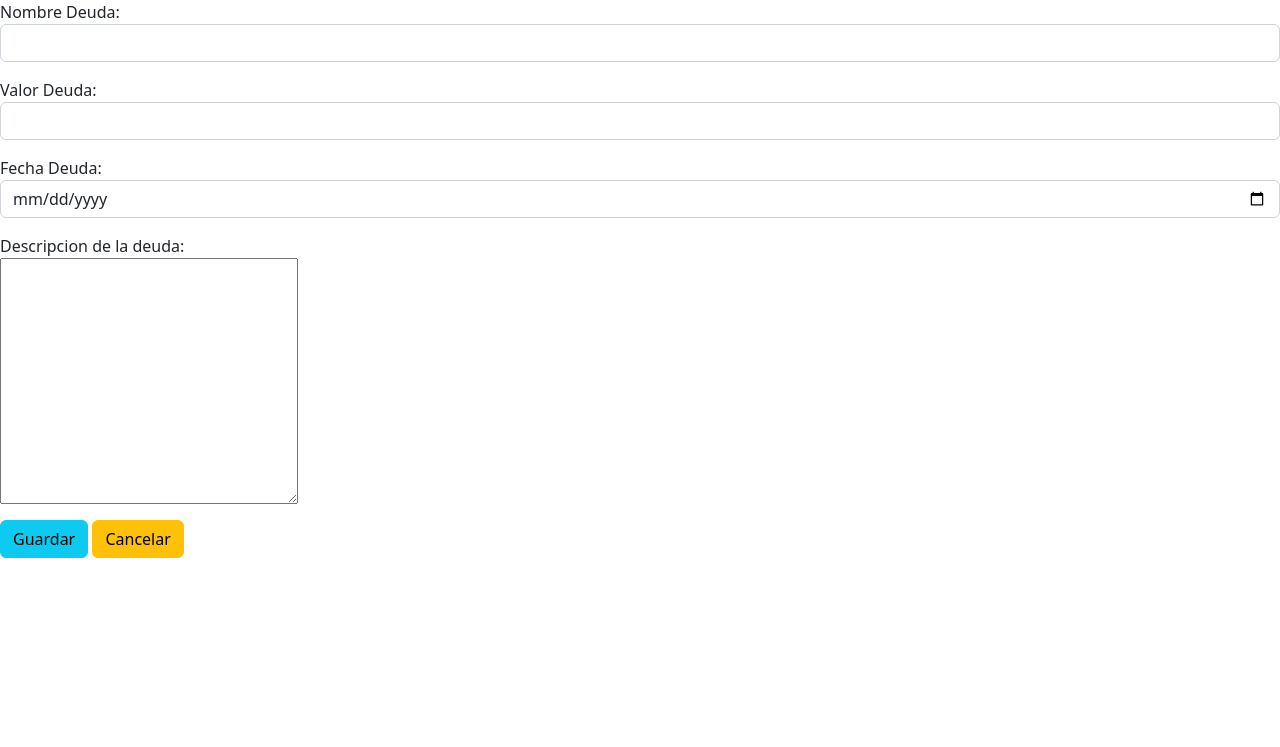
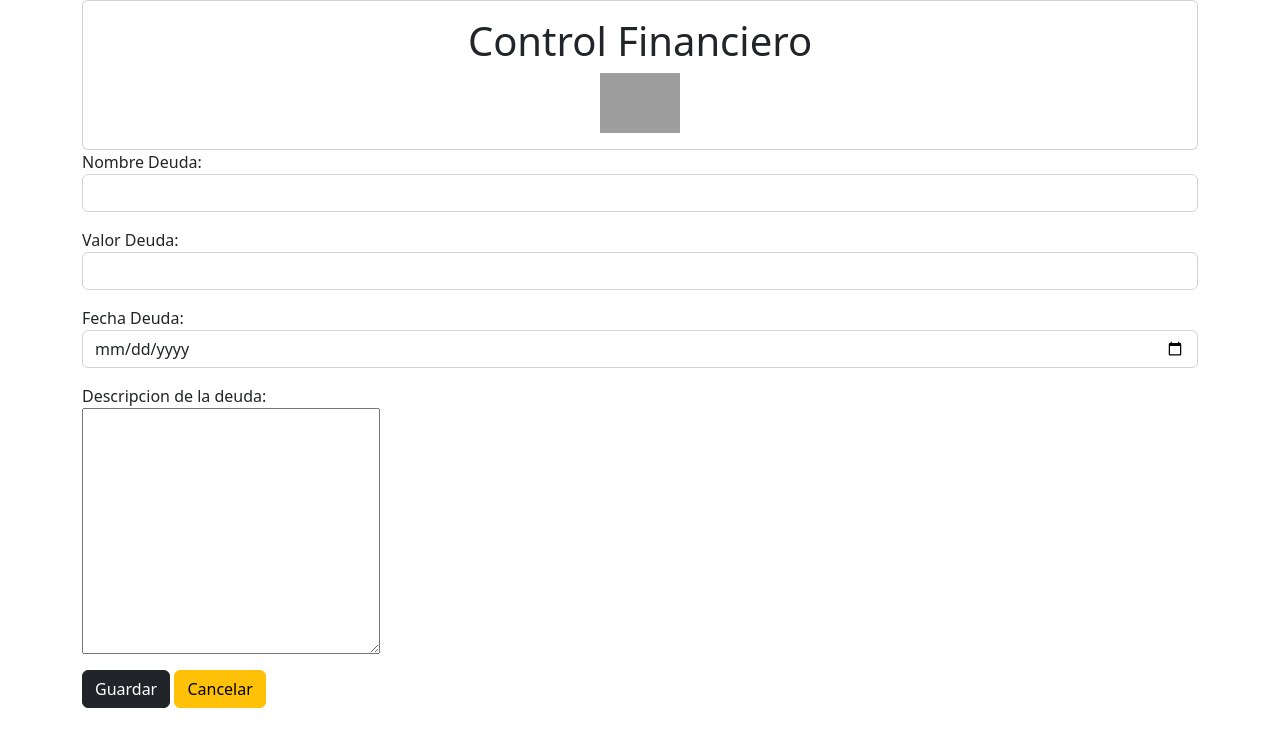
Before and after one commit to piperodriguez/controlFinanzas, a Node server app: page /crearDeuda in a window 1280 px wide. Shown: the top 747 px of the page. Run offline with Node 20, Linux system fonts and the light colour scheme; some libraries are stand-ins or nearby versions.

Commit message:
ajuste  interfaz

```diff
--- a/views/crearDeuda.ejs
+++ b/views/crearDeuda.ejs
@@ -1,4 +1,12 @@
 <link rel="stylesheet" href="./css/bootstrap.min.css">
+<div class="container">
+
+  <div class="card text-center">
+    <div class="card-body">
+      <h1>Control Financiero</h1>
+      <img src='http://localhost:3000/uploads/icon.jpeg' class='img-fluid' style='max-width:80px'>
+    </div>
+  </div>
   <form method="POST" action="http://localhost:3000/api/v1/redirect/save" role="form" enctype="multipart/form-data">
       <input type="hidden" name="_method" value="POST">
       <div class="mb-3">
@@ -25,6 +33,8 @@
           <textarea name="descripcion" id="descripcion" cols="30" rows="10"></textarea>
         </div>
       </div>
-    <button type="submit" class="btn btn-info">Guardar</button>
+      <button type="submit" class="btn btn-dark">Guardar</button>
       <a href="/home" class="btn btn-warning">Cancelar</a>
   </form>
+
+</div>
```
Lines whose indentation alone changed are shown as unchanged.
